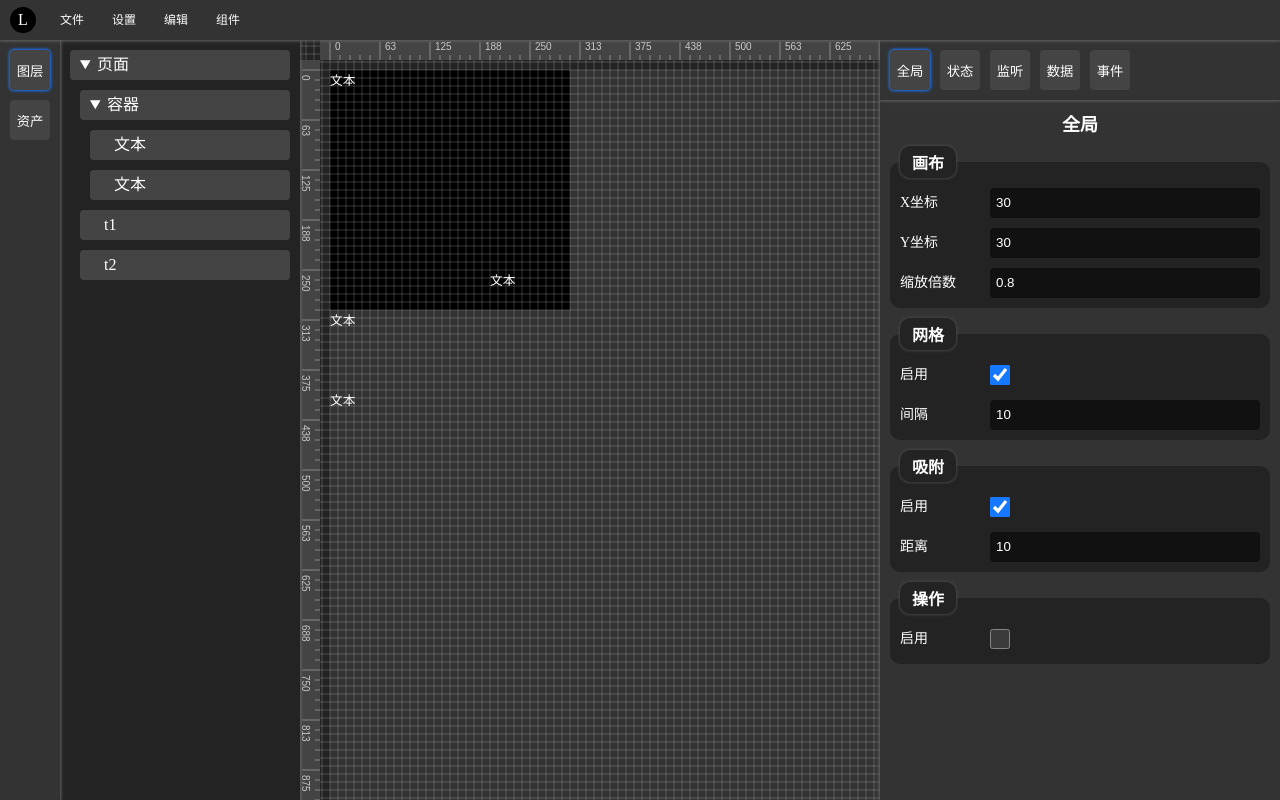
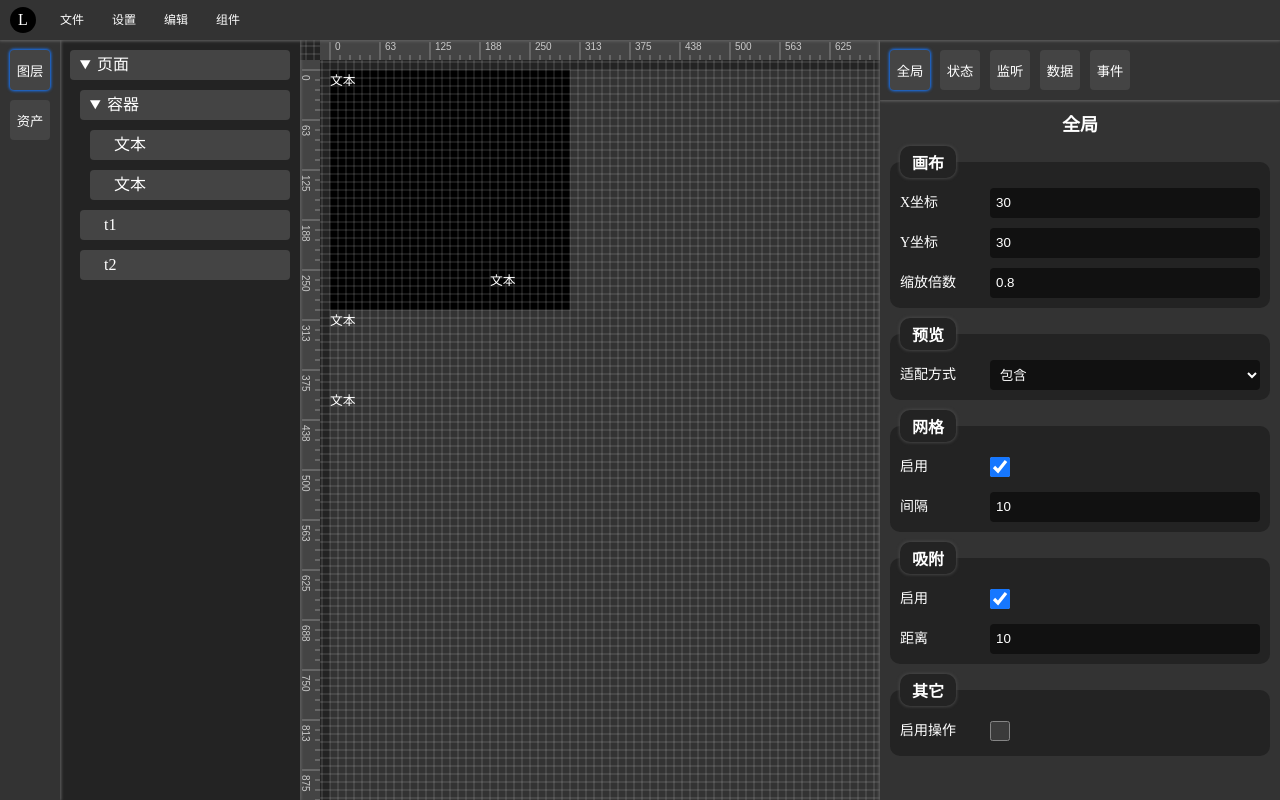
Before and after one commit to leoyuanzhe/scada, a Vue app: page /editor in a window 1280 px wide. Built offline with nearby package versions, Linux system fonts and the light colour scheme.

Commit message:
优化框架

```diff
--- a/src/components/component-creator/ComponentCreator.vue
+++ b/src/components/component-creator/ComponentCreator.vue
@@ -33,7 +33,8 @@ const styleV2 = computed(() => {
 </script>
 
 <template>
-	<div
+	<Component
+		:is="RenderComponent"
 		:class="{
 			component: true,
 			root: schemaStore.isRoot(props.component.id),
@@ -49,9 +50,7 @@ const styleV2 = computed(() => {
 		@dragenter.stop="dragger.componentOnDragEnter(component)"
 		@drop.stop="dragger.componentOnDrop($event, component)"
 		@contextmenu.prevent.stop="openComponentMenu(computedMousePosition($event))"
-	>
-		<Component :is="RenderComponent" />
-	</div>
+	/>
 </template>
 
 <style lang="scss" scoped>
--- a/src/components/renderer/components/RootComponent.vue
+++ b/src/components/renderer/components/RootComponent.vue
@@ -15,12 +15,8 @@ const styleV2 = computed<StyleValue>(() => {
 	};
 	if (clientStore.previewing) {
 		if (schemaStore.currentRootComponent?.layout) {
-			// res.transform =
-			// 	"scale(" +
-			// 	clientStore.innerWidth / schemaStore.currentRootComponent.layout.width +
-			// 	", " +
-			// 	clientStore.innerHeight / schemaStore.currentRootComponent.layout.height +
-			// 	")";
+			switch (schemaStore.fitMode) {
+				case "contain": {
 					let ratio = clientStore.innerWidth / schemaStore.currentRootComponent.layout.width;
 					res.top = "50%";
 					res.left = "50%";
@@ -28,6 +24,18 @@ const styleV2 = computed<StyleValue>(() => {
 						ratio = clientStore.innerHeight / schemaStore.currentRootComponent.layout.height;
 					}
 					res.transform = "scale(" + ratio + ") translateY(-50%) translateX(-50%)";
+					break;
+				}
+				case "fill": {
+					res.transform =
+						"scale(" +
+						clientStore.innerWidth / schemaStore.currentRootComponent.layout.width +
+						", " +
+						clientStore.innerHeight / schemaStore.currentRootComponent.layout.height +
+						")";
+					break;
+				}
+			}
 		}
 	} else {
 		res.transform = "scale(" + clientStore.canvas.scale + ")";
--- a/src/materials/container/Container.vue
+++ b/src/materials/container/Container.vue
@@ -27,9 +27,4 @@ onBeforeUnmount(() => triggerEmit(props.component.emits.beforeUnmount, props.com
 	</div>
 </template>
 
-<style scoped lang="scss">
-.container {
-	width: 100%;
-	height: 100%;
-}
-</style>
+<style scoped lang="scss"></style>
--- a/src/pages/editor/components/setter/components/GlobalConfig.vue
+++ b/src/pages/editor/components/setter/components/GlobalConfig.vue
@@ -1,4 +1,5 @@
 <script setup lang="ts">
+import type { FitMode } from "@/types/Schema";
 import { useClient } from "@/stores/useClient";
 import { useSchema } from "@/stores/useSchema";
 import { useDragger } from "@/pages/editor/hooks/useDragger";
@@ -52,6 +53,19 @@ const dragger = useDragger();
 			</FormItem>
 		</fieldset>
 		<fieldset>
+			<legend>预览</legend>
+			<FormItem label="适配方式" for="setter-fit-mode">
+				<select
+					id="setter-fit-mode"
+					:value="schemaStore.fitMode"
+					@input="schemaStore.fitMode = ($event.target as HTMLInputElement).value as FitMode"
+				>
+					<option value="contain">包含</option>
+					<option value="fill">填充</option>
+				</select>
+			</FormItem>
+		</fieldset>
+		<fieldset>
 			<legend>网格</legend>
 			<FormItem label="启用" for="setter-grid-enable">
 				<input
@@ -92,8 +106,8 @@ const dragger = useDragger();
 			</FormItem>
 		</fieldset>
 		<fieldset>
-			<legend>操作</legend>
-			<FormItem label="启用" for="setter-operate-enable">
+			<legend>其它</legend>
+			<FormItem label="启用操作" for="setter-operate-enable">
 				<input
 					id="setter-operate-enable"
 					type="checkbox"
--- a/src/stores/useSchema.ts
+++ b/src/stores/useSchema.ts
@@ -15,6 +15,7 @@ export const useSchema = defineStore("schema", {
 			id: "schema",
 			key: "schema",
 			title: "大屏",
+			fitMode: "contain",
 			currentRootId: "",
 			targetComponentId: "",
 			state: {},
--- a/src/types/Schema.d.ts
+++ b/src/types/Schema.d.ts
@@ -1,10 +1,12 @@
 import type { SchemaKey } from "./ComponentKey";
 import type { Action, Component, DataSource, Watcher } from "./Component";
 
+export type FitMode = "contain" | "fill";
 export interface Schema {
 	id: "schema";
 	key: SchemaKey;
 	title: string;
+	fitMode: FitMode;
 	currentRootId: string;
 	targetComponentId: string;
 	state: Record<keyof Schema["stateExpression"], any>;
```
Lines whose indentation alone changed are shown as unchanged.
